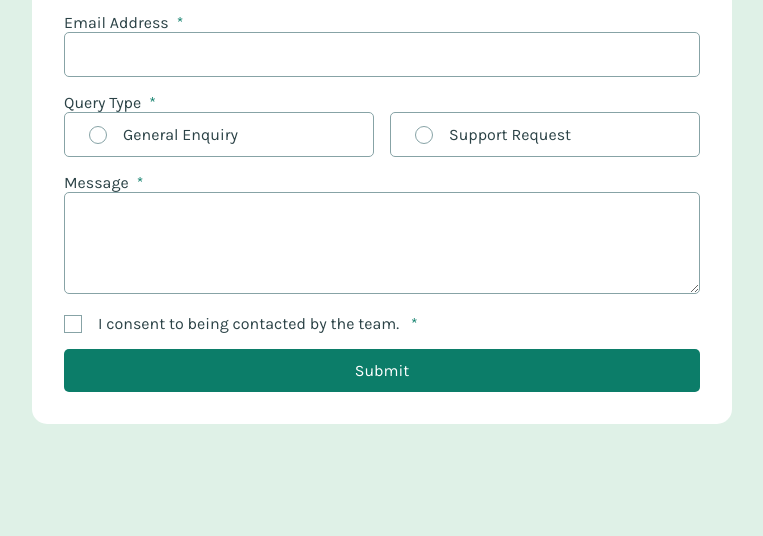
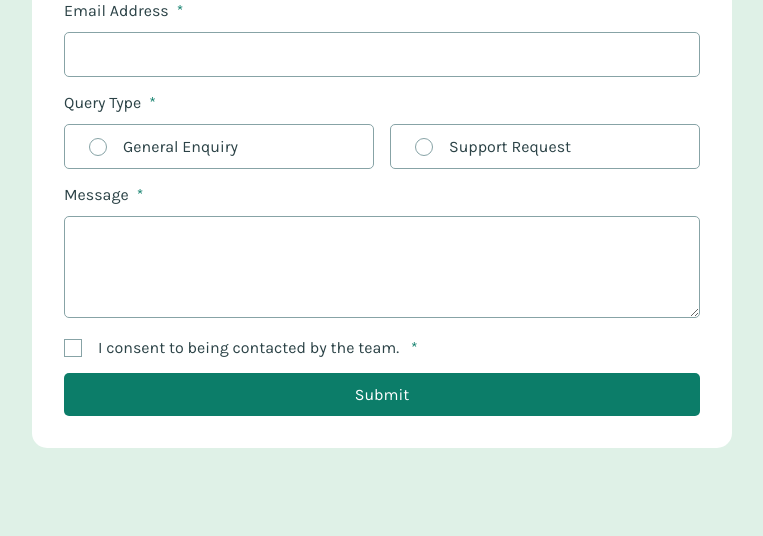
Before and after one commit to zoleee98/contact-form, a website: page index.html in a window 1280 px wide. Shown: the part 264-800 px from the top of the page, without its empty margins (258-1021 px from the left). Drawn offline with Linux system fonts and the light colour scheme.

Commit message:
fix: proper margin for labels

```diff
--- a/src/style.css
+++ b/src/style.css
@@ -66,6 +66,12 @@ form {
 	display: flex;
 	flex-direction: column;
 	gap: var(--gap-base);
+}
+
+label:not([for='consent'], .form-control),
+legend {
+	display: block;
+	margin-bottom: 0.75rem;
 }
 
 .col {
```
